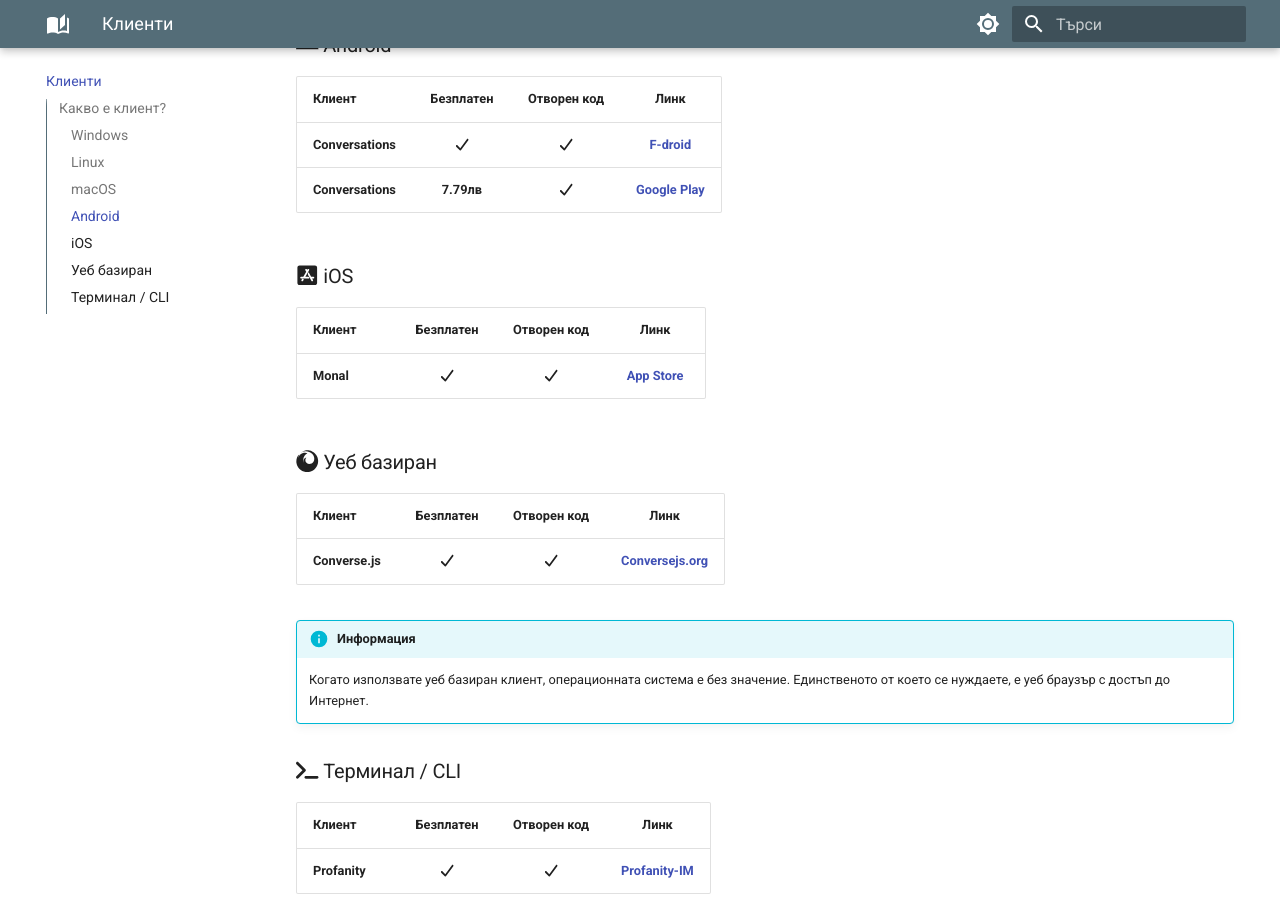
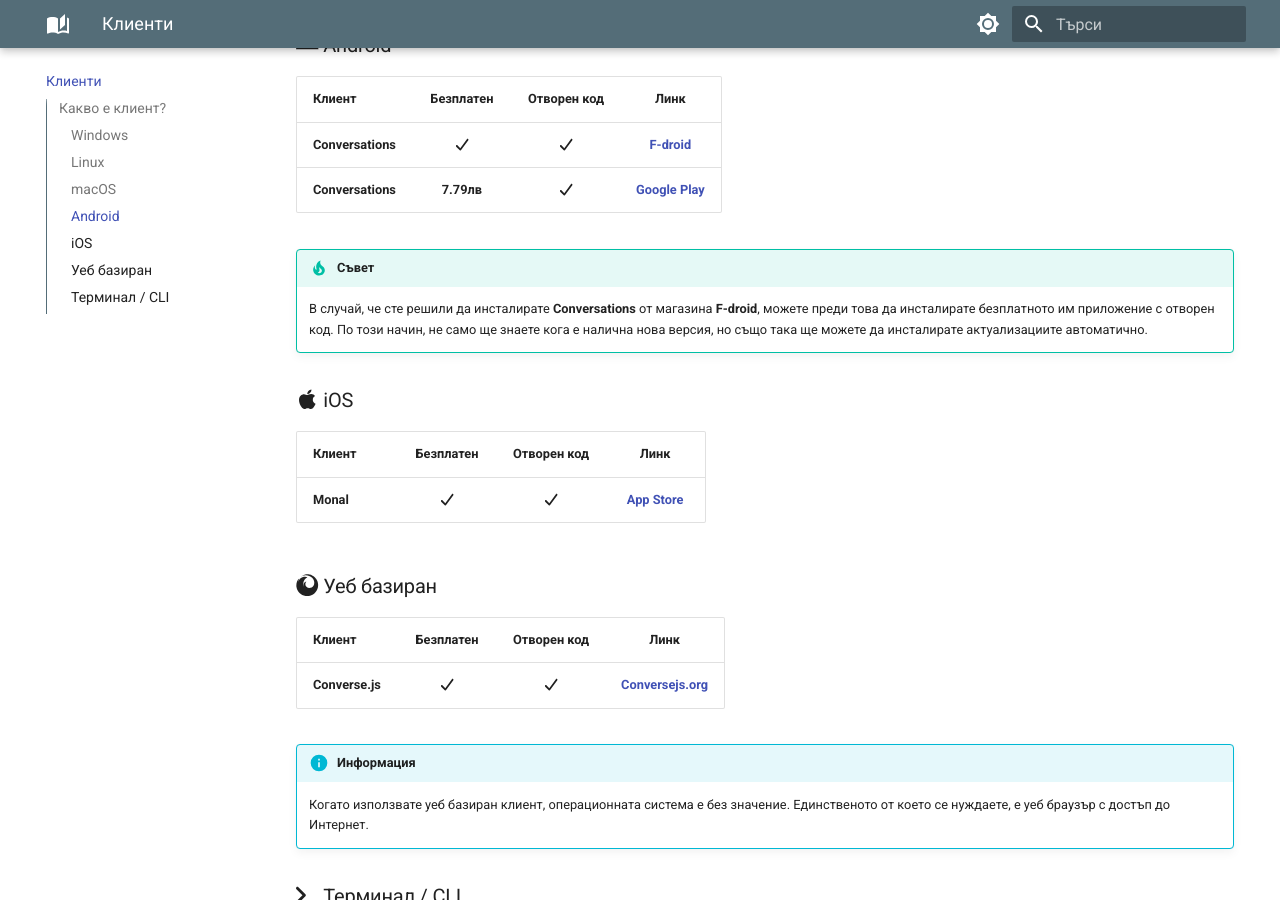
Before and after one commit to MrEddX/docs.chatrix.one, an MkDocs documentation site: the page built from docs/клиенти.md, in a window 1280 px wide and 900 px high, scrolled down 1681 px. Built offline with MkDocs 1.6.1 and Material for MkDocs 9.7.7, drawn with Linux system fonts in a browser that asks for light colours.

Commit message:
Fixed: Rules, FAQ, Clients

```diff
--- a/docs/клиенти.md
+++ b/docs/клиенти.md
@@ -24,7 +24,7 @@
 |**Gajim** | :fontawesome-solid-check: |  :fontawesome-solid-check: | [**Gajim.org**](https://gajim.org/download) |
 |**Dino**  | :fontawesome-solid-check: |  :fontawesome-solid-check: | [**Dino.im**](https://dino.im/#download)    |
 
-### :fontawesome-brands-app-store: macOS
+### :fontawesome-brands-apple: macOS
 
 | Клиент   | Безплатен          |  Отворен код       | Линк                                                                           |
 |:---------|:------------------:|:------------------:|:------------------------------------------------------------------------------:|
@@ -41,7 +41,12 @@
 |**Conversations** | :fontawesome-solid-check: | :fontawesome-solid-check: | [**F-droid**](https://f-droid.org/packages/eu.siacs.conversations/) |
 |**Conversations** | **7.79лв**         | :fontawesome-solid-check: | [**Google Play**](https://play.google.com/store/apps/details?id=eu.siacs.conversations) |
 
-### :fontawesome-brands-app-store-ios: iOS
+!!! tip "Съвет"
+
+    В случай, че сте решили да инсталирате **Conversations** от магазина **F-droid**, можете преди това да инсталирате безплатното им приложение с отворен код. По този начин, не само ще знаете кога е налична нова версия, но също така ще можете да инсталирате актуализациите автоматично.
+
+
+### :fontawesome-brands-apple: iOS
 
 | Клиент   | Безплатен          |  Отворен код       | Линк                                                                       |
 |:---------|:------------------:|:------------------:|:--------------------------------------------------------------------------:|
```
Also changed, not shown: docs/правила.md (+1 -1 lines), docs/често-задавани-въпроси.md (+8 -20 lines).
